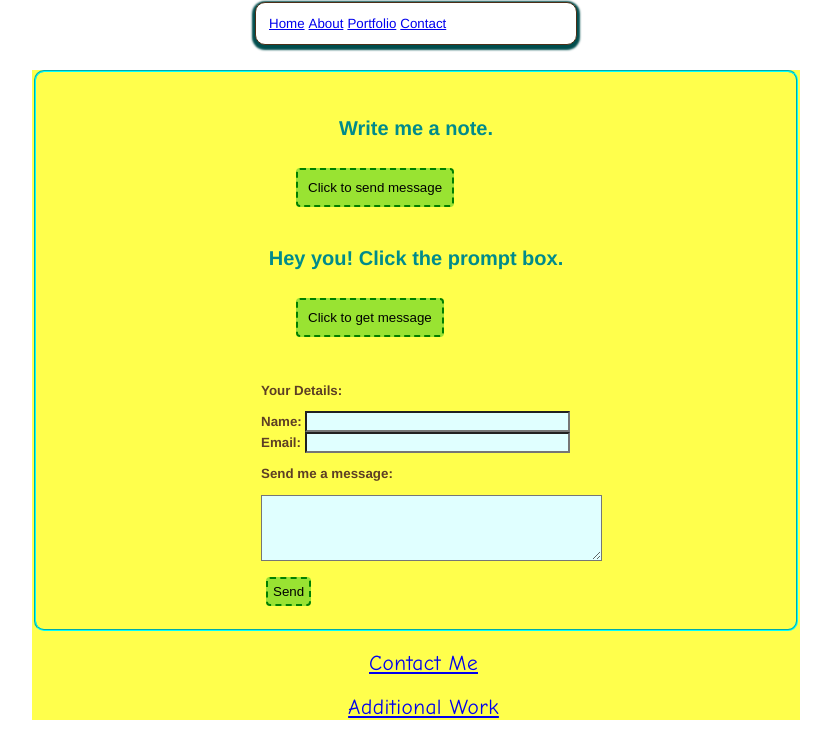
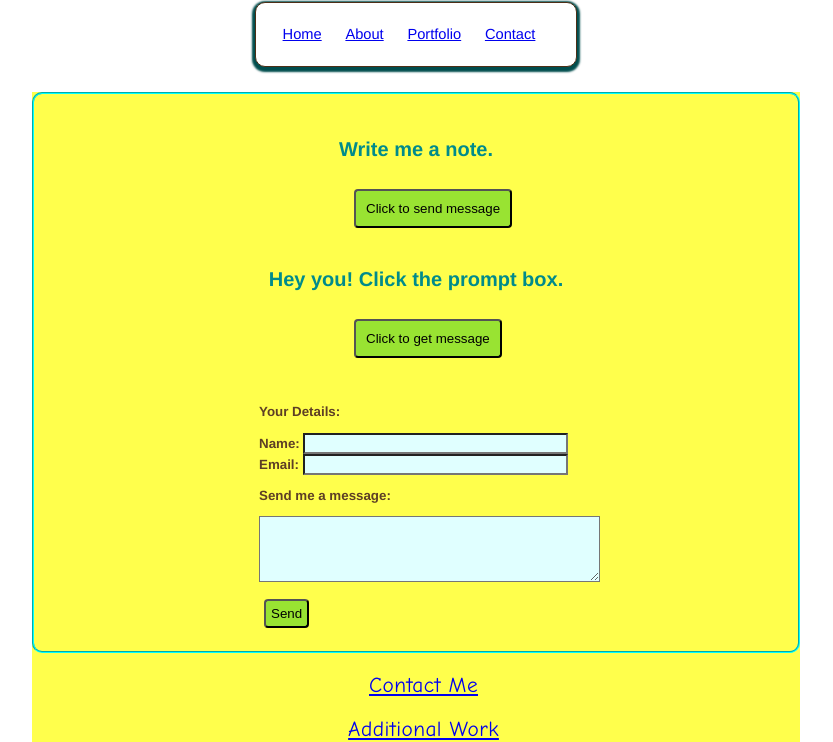
Before and after one commit to kkhalifah/Khalifah-Portfolio-Deliverable-1-2-Final, a plain HTML site: page contact portfolio.html in a window 1280 px wide. Shown: the part 163-905 px from the top of the page, without its empty margins (224-1057 px from the left). Before the commit the page ends 883 px from the top, so only its background shows below. Drawn offline with Linux system fonts and the light colour scheme.

Commit message:
basic changes

```diff
--- a/contact portfolio.html
+++ b/contact portfolio.html
@@ -15,15 +15,15 @@ Artist <img src="images/circle 100px.png" alt="white circle" class="small"/>
    </div><!-- End header -->
    <!-- Navbar division -->
 <div id="nav">
-<table>
-<tr>
-<td class="table"><a href="index.html">Home</a></td>
-<td class="table"><a href="about portfolio.html">About</a></td>
-<td class="table"><a href="images portfolio.html">Portfolio</a></td>
-<td class="table"><a href="contact portfolio.html">Contact</a></td>
-  </tr>
-</table>
-   </div><!-- End nav -->
+
+<ul id="topnav">
+<li class="navbar"><a href="index.html">Home</a></li>
+<li class="navbar"><a href="about portfolio.html">About</a></li>
+<li class="navbar"><a href="images portfolio.html">Portfolio</a></li>
+<li class="navbar"><a href="contact portfolio.html">Contact</a></li>
+  </ul>
+
+   </div><!-- End navbar -->
    <!-- Contact Form -->
 <main id="main4">
 <fieldset>
@@ -41,7 +41,7 @@ Artist <img src="images/circle 100px.png" alt="white circle" class="small"/>
 <label class="title" for="name">Name:</label>
 <input type="text" name="name" id=name size="30" maxlength="100">
  <br>
-<label class=title for=email>Email:</label>
+<label class="title" for=email>Email:</label>
 <input type="text" name="email" id="email"size="30" maxlength="100">
 </p>
 <p class="three"> <label class="title" for="message">
@@ -51,7 +51,7 @@ Send me a message:</label>
 <textarea rows="4" cols="40" id="comments"></textarea></p>
 </p><!-- you could prob write this way as well-Comment:<br>
 <input type="text" name="comment" size="50"> -->
-<input type="submit" value="Send" /><br>
+<input type="submit" value="Send"/><br>
 <br>
 </fieldset>
 <p class="additional"> <a href="mailto:karen.khalifah@gmail.com">Contact Me </p>
--- a/stylesheet.css
+++ b/stylesheet.css
@@ -44,10 +44,13 @@ border-radius:40px 0px 40px 0px;
 fieldset {
 border-radius: 10px;
 border-color: cyan;
+margin: 0 auto;
  }
-legend {font-weight:bold;
+legend {
+  font-weight:bold;
 }
-.title {font-weight: bold;
+.title {
+  font-weight: bold;
  }
 input[type=text] {
 background-color: lightcyan;
@@ -56,12 +59,12 @@ textarea {
 background-color: lightcyan;
 }
 button {
-border: 2px dashed green;
+/*border: 2px dashed green;*/
 border-radius: 4px;
 background-color: #99e332;
 text-align: center;
 padding: 10px;
-margin-left: 250px;
+margin-left: 310px;
 margin-top: -100px;
 }
 button:hover {
@@ -71,7 +74,7 @@ background-color: #ff08f7;
 padding: 10px;
 }
 input[type=submit]{
-border: 2px dashed green;
+/*border: 2px dashed green;*/
 border-radius: 4px;
 background-color: #99e332;
 padding: 5px;
```
Also changed, not shown: about portfolio.html (+9 -9 lines), images portfolio.html (+9 -9 lines), javaspromt2.js (line endings or trailing spaces).
